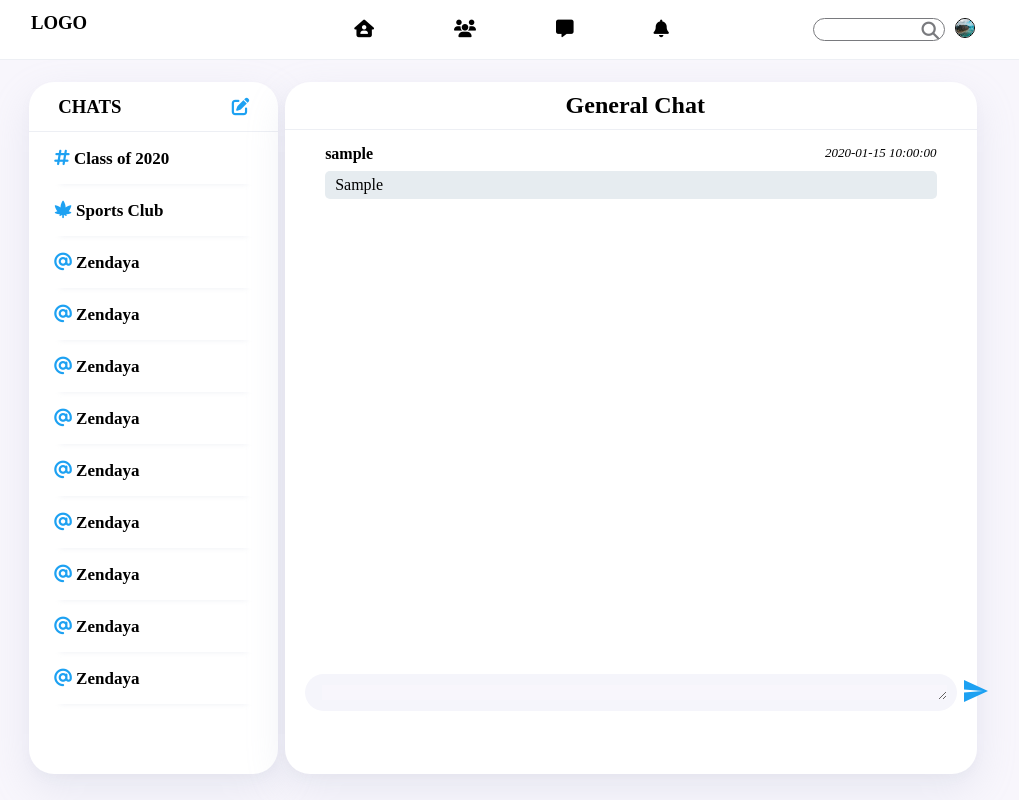
After one commit to IP-Mini-Project/Social-Media-Site, a PHP site: page /templates/gen-chat.php in a window 1280 px wide. The commit adds this page. Shown: the whole page, without its empty margins (137-1156 px from the left). Run offline with PHP 8.4, Linux system fonts and the light colour scheme; tables that the repository leaves empty or names only in its code hold one stand-in row (values such as "Sample post"); some libraries are stand-ins or nearby versions.

Commit message:
general chat added

```diff
--- a/static/chat.css
+++ b/static/chat.css
@@ -99,7 +99,7 @@ body{
     margin: 8px 0;
 
     height: auto;
-    width: 50%;
+    width: 100%;
     border-radius: 5px;
     padding: 5px 10px;
 
@@ -162,6 +162,14 @@ button img{
 .right .top-section .name .fas{
     visibility: hidden;
 }
+.nametime{
+    display: flex;
+    justify-content: space-between;
+}
+.timestamp{
+    font-size: small;
+    font-style: italic;
+}
 
 @media only screen and (max-width: 760px){
     .left{
--- /dev/null
+++ b/templates/gen-chat.php
@@ -0,0 +1,157 @@
+<?php
+include("connection.php");
+
+session_start();
+?>
+
+<!DOCTYPE html>
+<html lang="en">
+
+<head>
+    <meta charset="UTF-8">
+    <meta name="viewport" content="width=device-width, initial-scale=1.0">
+    <title>Document</title>
+    <link rel="stylesheet" href="../static/chat.css">
+    <!-- fontawesome -->
+    <script src="https://kit.fontawesome.com/14d91ba717.js" crossorigin="anonymous"></script>
+    <!-- fonts -->
+    <link href="https://fonts.googleapis.com/css2?family=EB+Garamond:ital,wght@0,400;0,500;0,600;0,700;0,800;1,452&display=swap" rel="stylesheet">
+    <script src="https://code.jquery.com/jquery-1.10.2.js"></script>
+</head>
+
+<body>
+    <!-- Navbar -->
+    <div id="nav-placeholder">
+
+    </div>
+    <script>
+        $(function() {
+            $("#nav-placeholder").load("navbar.php");
+        });
+    </script>
+    <!-- body -->
+    <div class="container-3">
+        <div class="left">
+            <div class="heading">
+                <h3>CHATS</h3>
+                <h3><i class="fas fa-edit"></i></h3>
+            </div>
+            <div class="sub-head">
+                <div class="group name">
+                    <h4><i class="fas fa-hashtag"></i> Class of 2020</h4>
+                </div>
+                <div class="club name">
+                    <h4><i class="fas fa-cannabis"></i> Sports Club</h4>
+                </div>
+                <div class="name">
+                    <h4><i class="fas fa-at"></i> Zendaya</h4>
+                </div>
+                <div class="name">
+                    <h4><i class="fas fa-at"></i> Zendaya</h4>
+                </div>
+                <div class="name">
+                    <h4><i class="fas fa-at"></i> Zendaya</h4>
+                </div>
+                <div class="name">
+                    <h4><i class="fas fa-at"></i> Zendaya</h4>
+                </div>
+                <div class="name">
+                    <h4><i class="fas fa-at"></i> Zendaya</h4>
+                </div>
+                <div class="name">
+                    <h4><i class="fas fa-at"></i> Zendaya</h4>
+                </div>
+                <div class="name">
+                    <h4><i class="fas fa-at"></i> Zendaya</h4>
+                </div>
+                <div class="name">
+                    <h4><i class="fas fa-at"></i> Zendaya</h4>
+                </div>
+                <div class="name">
+                    <h4><i class="fas fa-at"></i> Zendaya</h4>
+                </div>
+            </div>
+
+
+
+        </div>
+        <div class="right">
+            <div class="top-section">
+                <div class="name">
+                    <i class="fas fa-arrow-left back"></i>
+                    <h2>General Chat</h2>
+                    <i class="fas fa-info"></i>
+                </div>
+                <div class="msg-box" id="ma">
+                    <!-- their msg -->
+                    <!-- <div class="their-msg">
+                        <h4>Zendaya Coleman</h4>
+                        <p>hello there!hello there!hello there!hello there!hello there!hello there!hello there!hello there!</p>
+                    </div> -->
+
+                    <!-- my msg -->
+                    <!-- <div class="my-msg">
+                        <h4>You</h4>
+                        <p>hellooooo hello there!hello there!hello there</p>
+                    </div> -->
+                    <?php
+
+                    $q1= "SELECT * FROM genchat";
+                    $r1= mysqli_query($db, $q1);
+                    while ($row= mysqli_fetch_assoc($r1)) {
+                        $message= $row['msg'];
+                        $username= $row['username'];
+                        $time= $row['time'];
+                        echo "<div class='their-msg'>
+                            <div class='nametime'><h4>$username</h4><span class='timestamp'>$time</span></div>
+                            <p>$message </p>
+                            </div>";
+
+                    }
+
+                    if (isset($_POST['submit'])) {
+                        $message = $_POST['type-msg'];
+                        $insert = "INSERT INTO genchat(msg, username) VALUES ('$message', '{$_SESSION['username']}')";
+                        $query = mysqli_query($db, $insert);
+
+                        if ($query) {
+
+                            echo "<div class='their-msg'>
+                            <div class='nametime'><h4>{$_SESSION['username']}</h4><span class='timestamp'>$time</span></div>
+                            <p>$message</p>
+                            </div>";
+                        }
+                    }
+                    ?>
+
+
+                </div>
+            </div>
+            <div class="bottom-section">
+                <form action="" method="post">
+                    <textarea class="type-msg" name="type-msg" id="" cols="76" rows="1" ></textarea>
+                    <button type="submit" name="submit"><svg xmlns="http://www.w3.org/2000/svg" x="0px" y="0px" width="24" height="24" viewBox="0 0 172 172" style=" fill:#000000;">
+                        <g fill="none" fill-rule="nonzero" stroke="none" stroke-width="1" stroke-linecap="butt" stroke-linejoin="miter" stroke-miterlimit="10" stroke-dasharray="" stroke-dashoffset="0" font-family="none" font-weight="none" font-size="none" text-anchor="none" style="mix-blend-mode: normal">
+                            <path d="M0,172v-172h172v172z" fill="none"></path>
+                            <g fill="#1da1f2">
+                                <path d="M0,7.16667v68.08333l136.16667,10.75l-136.16667,10.75v68.08333l172,-78.83333z"></path>
+                            </g>
+                        </g>
+                    </svg>
+                    </button>
+                </form>
+
+            </div>
+        </div>
+    </div>
+    <script>
+	var objDiv = document.getElementById("ma");
+	objDiv.scrollTop = objDiv.scrollHeight;
+
+
+
+
+</script>
+</body>
+
+</html>
```
